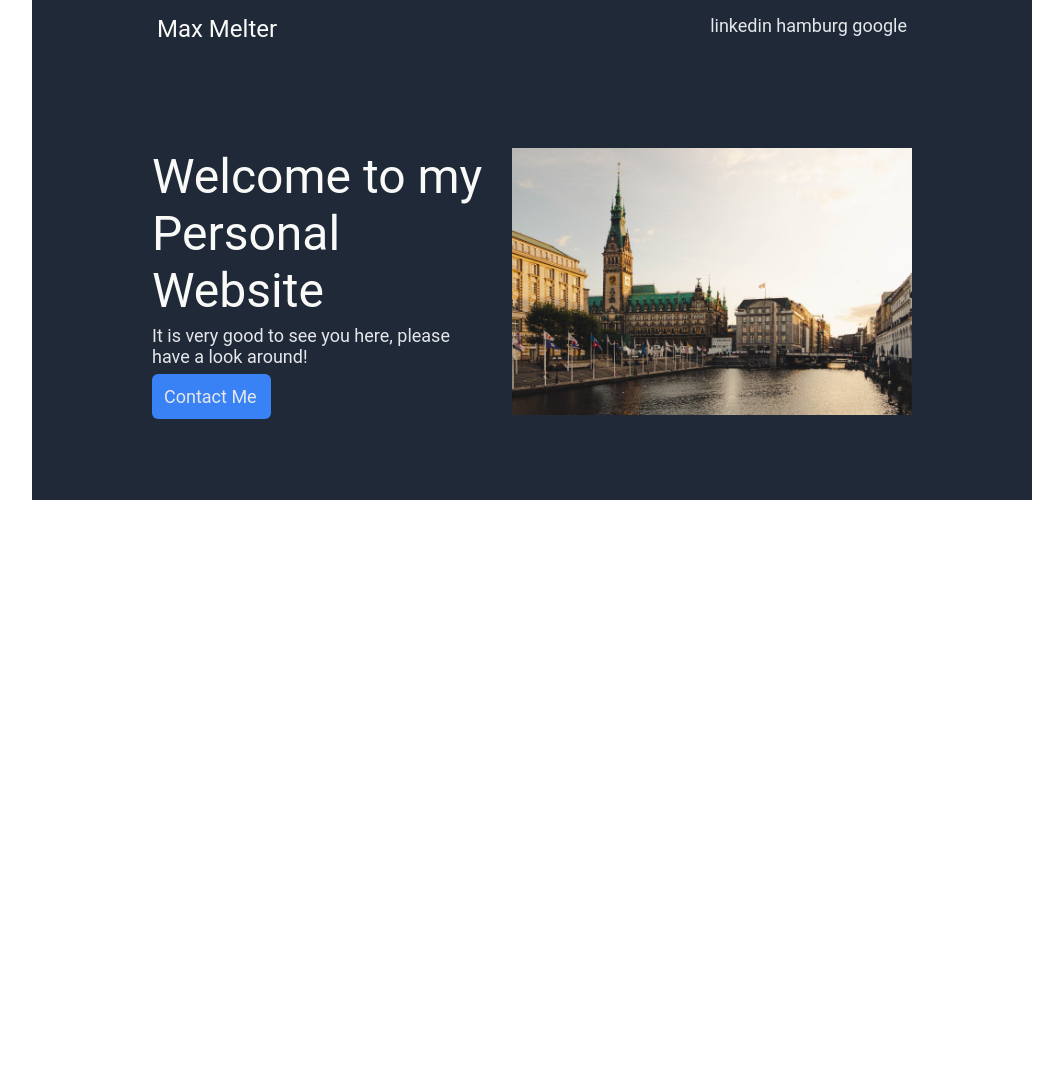
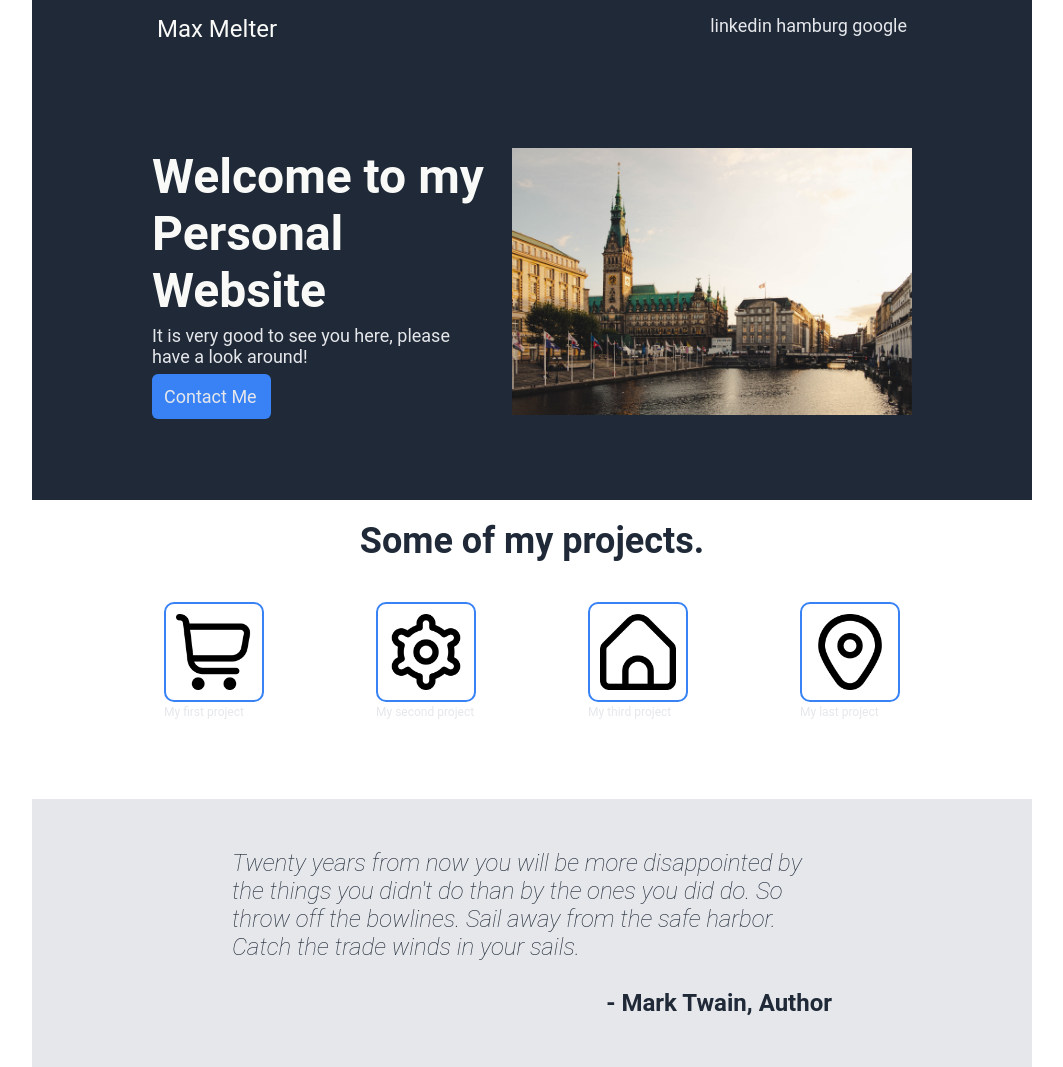
Before and after one commit to maxme13/landing-page, a plain HTML site: page index.html in a window 1280 px wide. Shown: the whole page, without its empty margins (108-1171 px from the left). Before the commit the page ends 800 px from the top, so only its background shows below. Drawn offline with Linux system fonts and the light colour scheme.

Commit message:
Updated info section and quote

```diff
--- a/index.html
+++ b/index.html
@@ -36,6 +36,42 @@
                     </div>
                 </div>
             </div>
+            <div class="info-section">
+                <div class="info-title">
+                    Some of my projects.
+                </div>
+                <div class="boxes">
+                    <div class="info-box">
+                        <img class="img-box" src="a.png">
+                        <br>
+                        My first project
+                    </div>
+                    <div class="info-box">
+                        <img class="img-box" src="b.png">
+                        <br>
+                        My second project
+                    </div>
+                    <div class="info-box">
+                        <img class="img-box" src="c.png">
+                        <br>
+                        My third project
+                    </div>
+                    <div class="info-box">
+                        <img class="img-box" src="d.png">
+                        <br>
+                        My last project
+                    </div>
+                </div>
+            </div>
+            <div class="quote-section">
+                <div class="quote">
+                    Twenty years from now you will be more disappointed by the things you didn't do than by the ones you did do.
+                    So throw off the bowlines. Sail away from the safe harbor. Catch the trade winds in your sails.
+                </div>
+                <div class="author">
+                 <br>   - Mark Twain, Author
+                </div>
+            </div>
         </div>
     </body>
 </html>
--- a/style.css
+++ b/style.css
@@ -7,6 +7,7 @@
 
 .center {
     display: flex;
+    flex-direction: column;
     align-items: center;
     justify-content: center;
     font-family: "roboto", sans-serif;
@@ -61,7 +62,7 @@
 
 .main-text {
     font-size: 48px;
-    font-weight: extra-bold;
+    font-weight: bolder;
     color: #F9FAF8;
 }
 
@@ -71,3 +72,68 @@
     width: 35%;
     border-radius: 6px;
 }
+
+.info-section {
+    display: flex;
+    flex-direction: column;
+    justify-content: center;
+    width: 1000px;
+    height: auto;
+    padding-bottom: 60px;
+}
+
+.info-title {
+    font-size: 36px;
+    font-weight: bolder;
+    color: #1f2937;
+    padding: 20px;
+    margin: auto;
+
+}
+
+.boxes {
+    display: flex;
+    flex-direction: row;
+    justify-content: space-evenly;
+    padding: 20px;
+}
+
+.info-box {
+    font-size: 12px;
+    color: #e5e7eb;
+}
+
+.img-box {
+    border: 2px solid #3882f6;
+    border-radius: 10%;
+    padding: 10px;
+    width: 100px;
+}
+
+.quote-section {
+    display: flex;
+    flex-direction: column;
+    background-color: #e5e7eb;
+    height: auto;
+    width: 1000px;
+    padding-top: 50px;
+    padding-bottom: 50px;
+    padding-left: 200px;
+    padding-right: 200px;
+}
+
+.quote {
+    font-size: 24px;
+    font-weight: lighter;
+    font-style: italic;
+    color: #1f2937;
+}
+
+.author {
+    font-size: 24px;
+    font-weight: bolder;
+    color: #1f2937;
+    margin-left: auto;
+    margin-right: 0px;
+
+}
```
Also changed, not shown: a.png (added), b.png (added), c.png (added), d.png (added).
